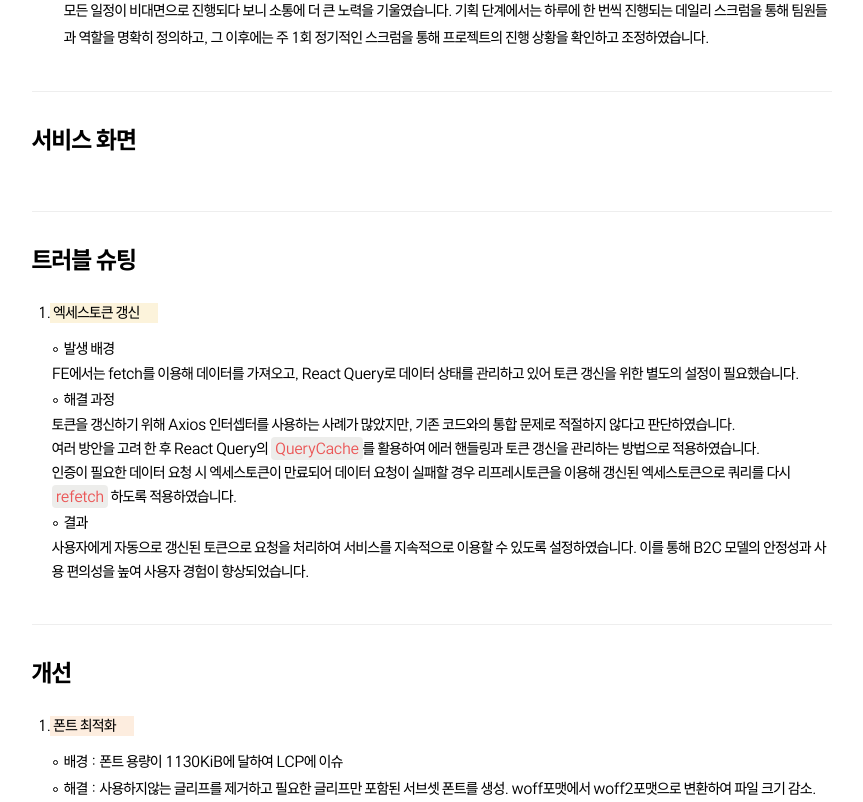
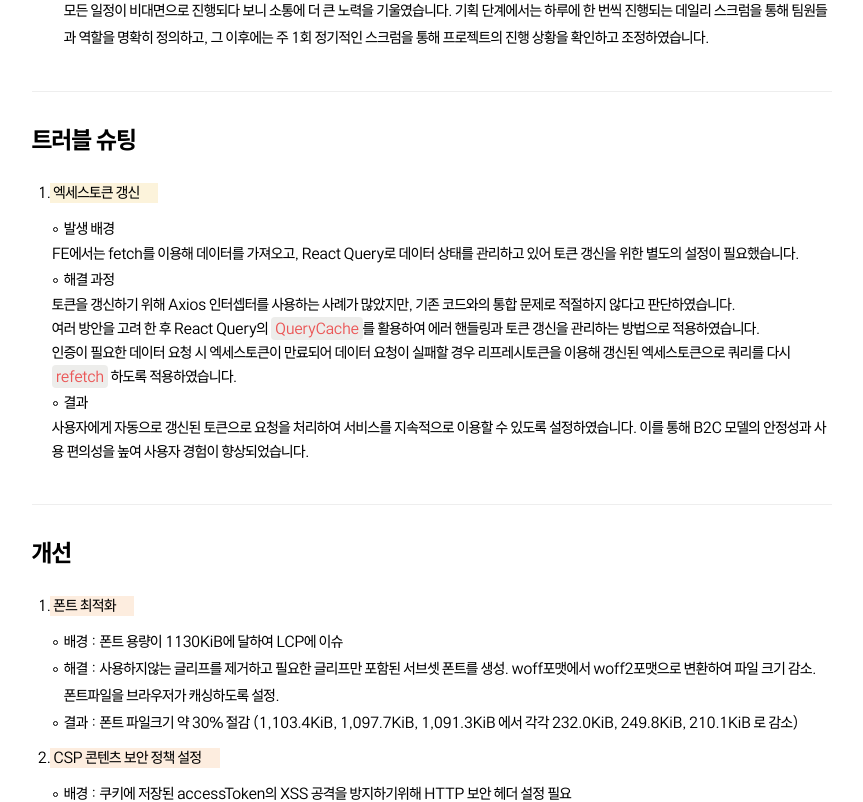
Before and after one commit to chosule/new-portfolio, a Next.js app: page /projects/match-mate in a window 1280 px wide. Shown: the part 2600-3402 px from the top of the page, without its empty margins (208-1071 px from the left). Built offline with nearby package versions, Linux system fonts and the light colour scheme.

Commit message:
코드 주석 처리

```diff
--- a/src/app/projects/match-mate/page.tsx
+++ b/src/app/projects/match-mate/page.tsx
@@ -33,8 +33,7 @@ const tocMenu = [
   { number: "content3", title: "서비스 내용" },
   { number: "content4", title: "담당 기능" },
   { number: "content5", title: "성장 경험" },
-  { number: "content6", title: "서비스 화면" },
-  { number: "content7", title: "개선" },
+  { number: "content6", title: "개선" },
 ];
 export default function page() {
   return (
@@ -244,8 +243,8 @@ export default function page() {
             </IndentText>
           </li>
         </ul>
-        <SubTitle id="heading6">서비스 화면</SubTitle>
-        <ul id="content6" className="border-[#eeeeee] pb-[40px] border-b"></ul>
+        {/* <SubTitle id="heading6">서비스 화면</SubTitle>
+        <ul id="content6" className="border-[#eeeeee] pb-[40px] border-b"></ul> */}
         <SubTitle id="heading7">트러블 슈팅</SubTitle>
         <ul className="border-[#eeeeee] pb-[40px] border-b">
           <li>
@@ -278,8 +277,8 @@ export default function page() {
             </IndentText>
           </li>
         </ul>
-        <SubTitle id="heading7">개선</SubTitle>
-        <ul id="content7">
+        <SubTitle id="heading6">개선</SubTitle>
+        <ul id="content6">
           <li>
             <NumberIndentText className="strong">
               1. 폰트 최적화
@@ -295,7 +294,7 @@ export default function page() {
             </IndentText>
             <IndentText className="dots-list-white">
               결과 : 폰트 파일크기 약 30% 절감 (1,103.4KiB, 1,097.7KiB,
-              1,091.3KiB 에서 각각 772.0KiB, 758.8KiB, 731.1KiB 로 감소)
+              1,091.3KiB 에서 각각 232.0KiB, 249.8KiB, 210.1KiB 로 감소)
             </IndentText>
           </li>
           <li>
--- a/src/app/projects/winter-foodies/page.tsx
+++ b/src/app/projects/winter-foodies/page.tsx
@@ -388,10 +388,10 @@ export default function page() {
               </IndentText>
             </li>
           </ul>
-          <NumberIndentText strong>2. 코드 스플리팅</NumberIndentText>
+          {/* <NumberIndentText strong>2. 코드 스플리팅</NumberIndentText>
           <NumberIndentText strong>
             3. 도커 이미지 파일 크기 최적화
-          </NumberIndentText>
+          </NumberIndentText> */}
         </ul>
         {/* <SubTitle id="heding5">트러블슈팅</SubTitle>
         <div className="content" id="content5">
--- a/src/components/commons/PropjectLInkBar.tsx
+++ b/src/components/commons/PropjectLInkBar.tsx
@@ -17,7 +17,7 @@ export default function PropjectsNavBar({ projectData }: Props) {
       <li className="flex text-sm items-center gap-4">
         <Link
           className="cursor-pointer flex gap-2"
-          href="https://portfolio-new-kimchosules-projects.vercel.app/"
+          href="https://chosule-portfolio-new.vercel.app/"
         >
           <Image src={projectIcon} alt="사람아이콘" width={20} height={20} />
           <p>김초슬 ㅣ portfolio / </p>
```
